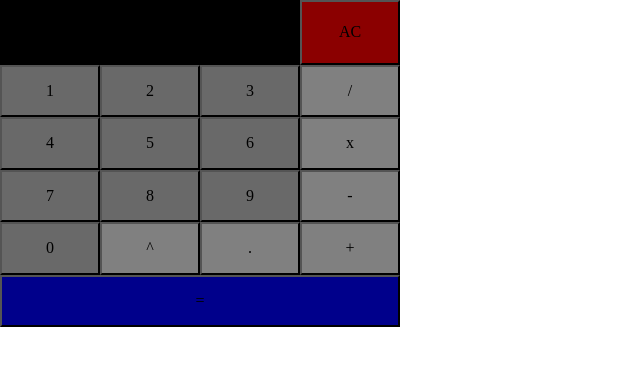
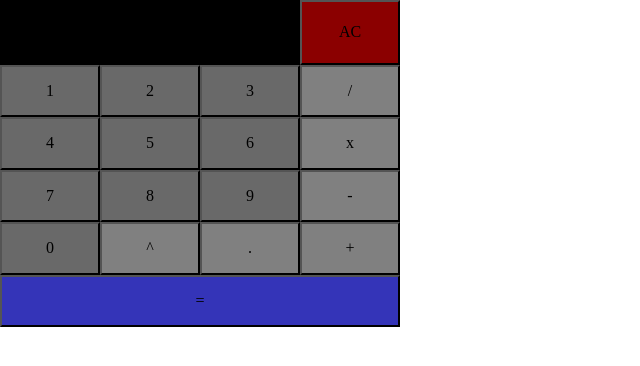
Before and after one commit to dAnastasova1/calculator, a website built with Parcel: page index.html in a window 1280 px wide. Shown: the whole page, without its empty margins (0-640 px from the left). Built offline with nearby package versions, Linux system fonts and the light colour scheme.

Commit message:
Change button color

```diff
--- a/css/main.css
+++ b/css/main.css
@@ -44,7 +44,7 @@ button{
 }
 
 .btn-equals {
-  background-color:darkblue;
+  background-color: #3434b8;
 
 }
 
```
